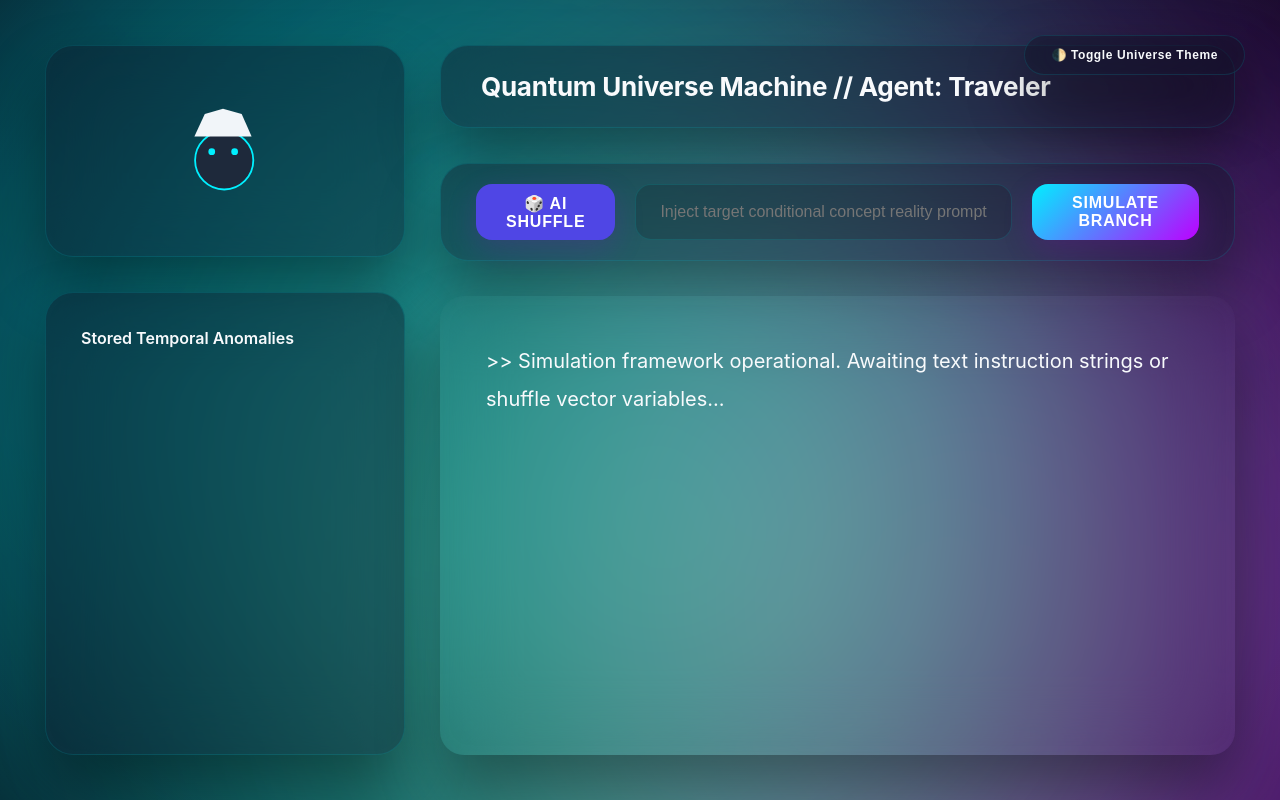
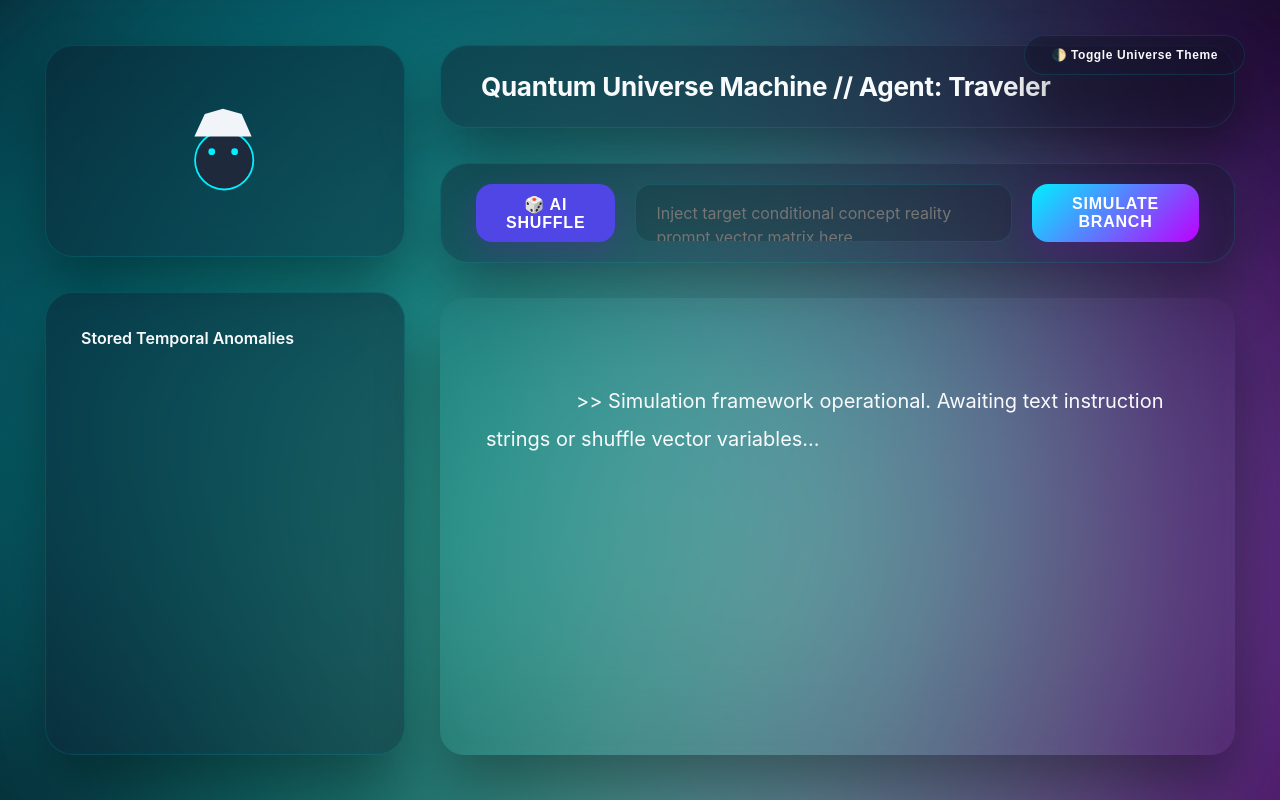
Before and after one commit to bubunva/what-if, a website: page index.html in a window 1280 px wide. Both pictures are taken after a click on the button "INITIALIZE SANDBOX NODE". Drawn offline with Linux system fonts and the light colour scheme.

Commit message:
Update index.html

```diff
--- a/index.html
+++ b/index.html
@@ -58,6 +58,32 @@
             font-family: -apple-system, BlinkMacSystemFont, "SF Pro Display", "Segoe UI", Roboto, sans-serif;
             overflow: hidden;
             -webkit-font-smoothing: antialiased;
+        }
+
+        /* 🎛️ CUSTOM RETINA GLOW SCROLLBAR ENGINE */
+        ::-webkit-scrollbar {
+            width: 8px;
+            height: 8px;
+        }
+
+        ::-webkit-scrollbar-track {
+            background: rgba(0, 0, 0, 0.05);
+            border-radius: 20px;
+        }
+
+        ::-webkit-scrollbar-thumb {
+            background: rgba(255, 255, 255, 0.08);
+            border: 1px solid var(--panel-border);
+            border-radius: 20px;
+        }
+
+        [data-theme="light"] ::-webkit-scrollbar-thumb {
+            background: rgba(0, 0, 0, 0.1);
+        }
+
+        ::-webkit-scrollbar-thumb:hover {
+            background: var(--neon-primary);
+            box-shadow: 0 0 12px var(--neon-primary);
         }
 
         /* 🌌 LIQUID PLASMA CSS ANIMATED AURORA BACKGROUND ENGINE */
@@ -178,6 +204,18 @@
             border: 1px solid var(--panel-border);
             border-radius: 16px; color: var(--text-main);
             font-size: 16px; outline: none;
+            line-height: 1.5;
+        }
+
+        /* Textarea optimizations for multi-line inputs */
+        textarea.premium-text-input {
+            resize: none;
+            min-height: 58px;
+            height: 58px;
+            font-family: inherit;
+            padding: 16px 20px;
+            white-space: pre-wrap;
+            word-wrap: break-word;
         }
 
         [data-theme="light"] .premium-text-input {
@@ -214,6 +252,7 @@
             background: linear-gradient(135deg, var(--neon-primary), var(--neon-secondary));
             color: #fff; box-shadow: 0 10px 30px rgba(142, 0, 199, 0.2);
             transition: transform 0.3s cubic-bezier(0.2, 0.8, 0.2, 1), box-shadow 0.3s;
+            display: flex; align-items: center; justify-content: center;
         }
 
         .action-submit-btn:hover {
@@ -239,6 +278,8 @@
             padding: 45px; font-size: 20px; line-height: 1.9;
             background: rgba(0, 0, 0, 0.05);
             overflow-y: auto; border: 1px solid rgba(255, 255, 255, 0.01);
+            white-space: pre-wrap;
+            word-wrap: break-word;
         }
 
         .log-history-node {
@@ -252,7 +293,7 @@
             transform: translateX(4px);
         }
 
-        .input-console-bar { display: flex; gap: 20px; }
+        .input-console-bar { display: flex; gap: 20px; align-items: center; }
     </style>
 </head>
 <body>
@@ -322,9 +363,9 @@
             </div>
 
             <div class="glass-card input-console-bar" style="padding: 20px 35px;">
-                <button class="action-submit-btn" style="width: auto; background: #4f46e5; padding: 0 30px;" onclick="fetchAIShufflePrompt()">🎲 AI Shuffle</button>
-                <input type="text" id="sandboxPromptField" class="premium-text-input" placeholder="Inject target conditional concept reality prompt vector matrix here...">
-                <button class="action-submit-btn" style="width: auto; padding: 0 40px;" onclick="fireRealitySimulation()">Simulate Branch</button>
+                <button class="action-submit-btn" style="width: auto; background: #4f46e5; padding: 0 30px; height: 58px;" onclick="fetchAIShufflePrompt()">🎲 AI Shuffle</button>
+                <textarea id="sandboxPromptField" class="premium-text-input" placeholder="Inject target conditional concept reality prompt vector matrix here..."></textarea>
+                <button class="action-submit-btn" style="width: auto; padding: 0 40px; height: 58px;" onclick="fireRealitySimulation()">Simulate Branch</button>
             </div>
 
             <div class="glass-card response-monitor-viewport" id="monitor-screen-text">
@@ -469,7 +510,7 @@
             const promptValue = document.getElementById('sandboxPromptField').value.trim();
             const displayMonitor = document.getElementById('monitor-screen-text');
 
-            if (!promptValue) return alert("Please specify or shuffle an query structure statement first.");
+            if (!promptValue) return alert("Please specify or shuffle a query structure statement first.");
 
             displayMonitor.innerText = ">> Query vector registered. Calculating physical variables against local atmospheric realities...";
 
```
